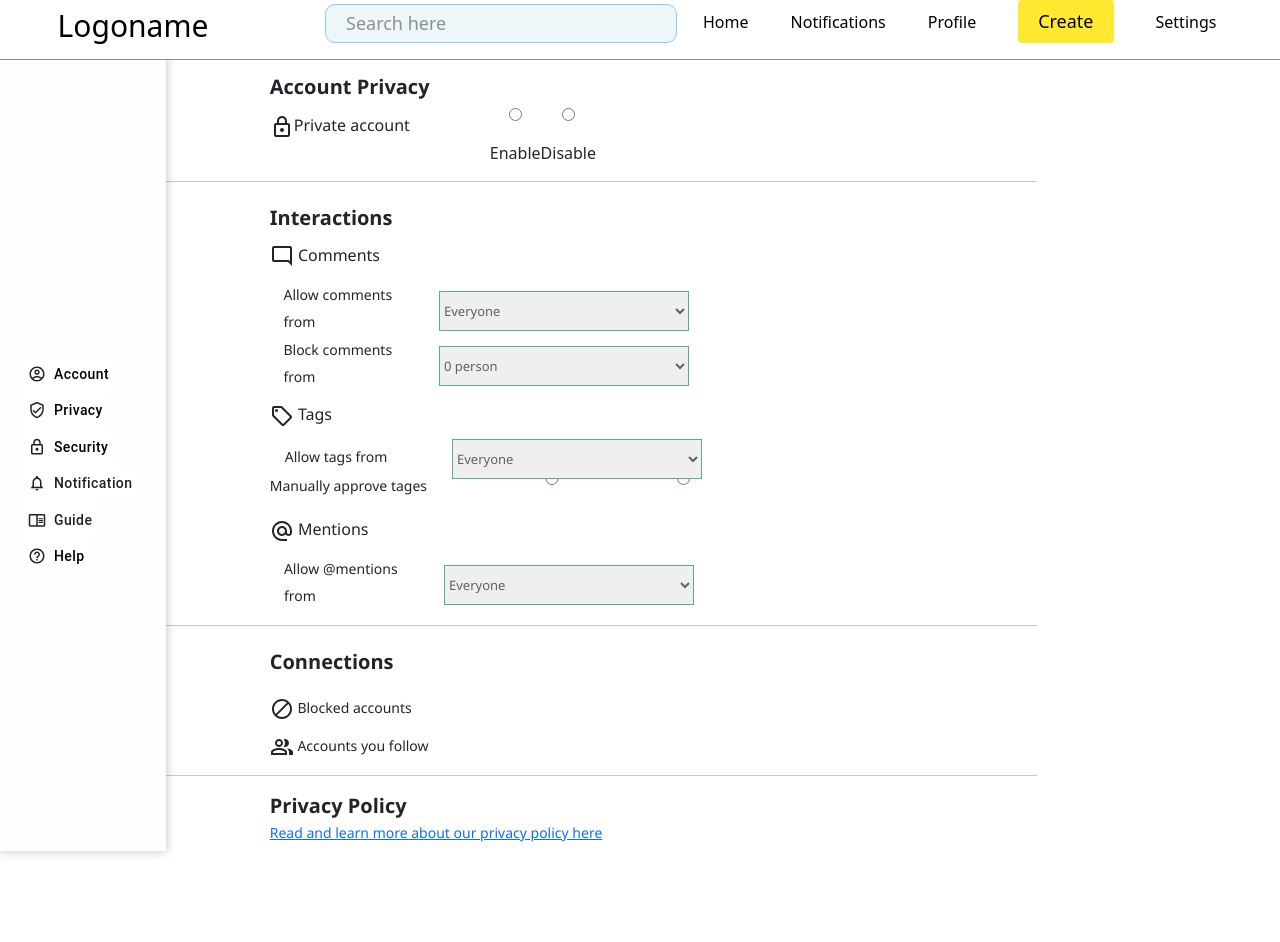
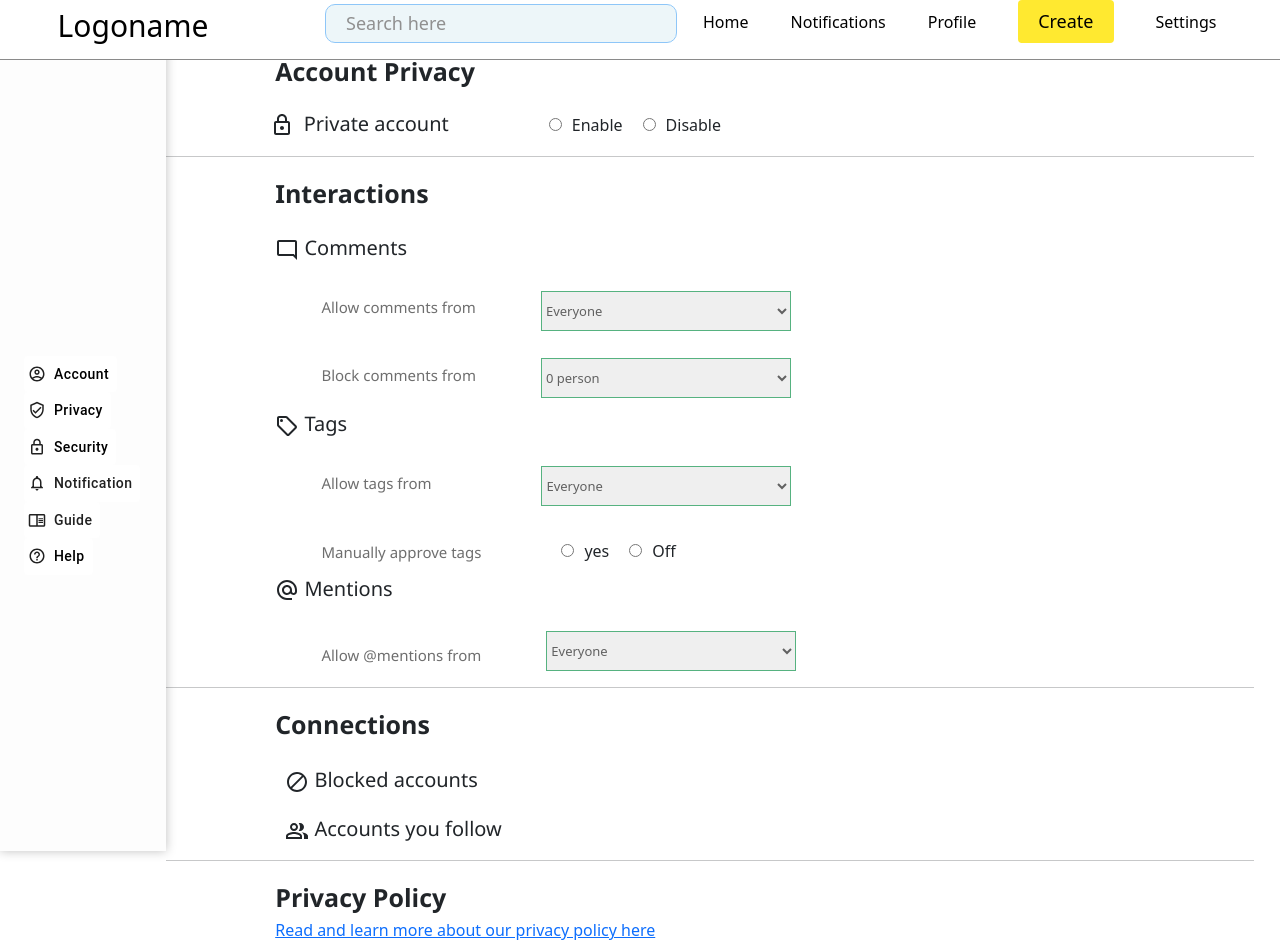
Before and after one commit to Lantaspera/writtingapp, a React (Create React App) app: page /privacy in a window 1280 px wide. Shown: the top 942 px of the page. Before the commit the page ends 873 px from the top, so only its background shows below. Built offline with nearby package versions, Linux system fonts and the light colour scheme.

Commit message:
privacy page bugupdates

```diff
--- a/src/Components/sidenav/privacy/Privacy.css
+++ b/src/Components/sidenav/privacy/Privacy.css
@@ -3,46 +3,90 @@
     height: 100vh;
     margin-left: 13vw;
 }
-.acc-section{
+.privacy-section{
     width: 85vw;
     margin-left: 9.5%;
 
 
 }
-.title{
-font-family: Segoe UI;
-font-style: normal;
-font-weight: bold;
-margin-left: 9.5%;
-font-weight: 600;
-font-size: 20px;
-line-height: 27px;
-margin-top: 2%;
+.title-one{
+    font-family:  Segoe UI;
+    font-style: normal;
+    font-weight: 600;
+    font-size: 25px;
+    line-height: 41px;
+    margin-left: 10%;
+    font-weight: 600;
+
+
+}
+.priv-tag{
+    font-family:  Segoe UI;
+    font-style: normal;
+    font-weight: normal;
+    font-size: 20px;
+    margin-left: 10px;
+    margin-top: 2%;
+}
+.input-one{
+    margin-right: 10px;
+    margin-left: 100px;
+
+}
+
+.input-two{
+    margin-right: 10px;
+    margin-left: 20px;
+
+}
+.input-3{
+    margin-left: 45px;
+    margin-right: 10px;
+    margin-top: 15%;
+}
+.inp-rad{
+    margin-top: 10%;
 }
 .sub-title{
-    font-family: Segoe UI;
+font-family:  Segoe UI;
 font-style: normal;
-margin-left: 9.5%;
-font-weight: 500;
-font-size: 16px;
-line-height: 27px;
+font-weight: normal;
+font-size: 20px;
+margin-left: 10%;
 margin-top: 1%;
 
 
 }
-.allow{
-    font-family: Segoe UI;
+.allow-pri{
+    font-family:  Segoe UI;
     font-style: normal;
-    margin-left: 9.5%;
-    font-weight: 400;
-    font-size: 14px;
-    line-height: 27px;
-    margin-top: 1%;
+    font-weight: normal;
+    font-size: 15px;
+    line-height: 19px;
+    display: flex;
+    align-items: flex-end;
+    margin-left: 155px;
+    color: rgba(0, 0, 0, 0.57);
+    margin-top:10%;
+    margin-right: 40px;
 
+}
+.allow-pri2{
+    font-family:  Segoe UI;
+    font-style: normal;
+    font-weight: normal;
+    font-size: 15px;
+    line-height: 19px;
+    display: flex;
+    align-items: flex-end;
+    margin-left: 155px;
+    color: rgba(0, 0, 0, 0.57);
+    margin-top:10%;
+    margin-right: 35px;
 }
 
 
-.untitle{
+.privacy-title{
     Width:250px;
     Height:40px;
     border-radius: 0px;
@@ -52,17 +96,14 @@ margin-top: 1%;
     box-sizing: border-box;
     margin-left: 10%;
     color: #616161;
+    margin-top: 11%;
 }
-.priv-tag{
-    font-family: Segoe UI;
-    font-style: normal;
-    font-weight: 500;
-    font-size: 16px;
-    line-height: 27px;
-    margin-top: 2%;
-    position: relative;
-    padding-right: 80px;
+.con-com{
+ margin-left: 10%;
 }
-.line-sec{
-    width: 80%;
+.hper-link{
+    margin-left: 10%;
 }
+.lin-PE{
+    width: 100%;
+}
--- a/src/Components/sidenav/privacy/PrivacyPage.js
+++ b/src/Components/sidenav/privacy/PrivacyPage.js
@@ -6,49 +6,53 @@ import BlockOutlinedIcon from '@material-ui/icons/BlockOutlined';
 import ModeCommentOutlinedIcon from '@material-ui/icons/ModeCommentOutlined';
 import LocalOfferOutlinedIcon from '@material-ui/icons/LocalOfferOutlined';
 import PeopleAltOutlinedIcon from '@material-ui/icons/PeopleAltOutlined';
+import { Icon } from '@material-ui/core';
 
 function PrivacyPage() {
     return (
         <div className="privacy">
-             <h1 className="title">Account Privacy</h1>
-            <div className="acc-section">
-                <form>
+             <h1 className="title-one">Account Privacy</h1>
+            <div className="privacy-section">
+
                     <table>
                         <tbody>
-                            <tr>
 
-                    <label className="priv-tag"><LockOutlinedIcon/>Private account</label>
+                     <Icon><LockOutlinedIcon/></Icon>
+                    <label className="priv-tag">Private account</label>
 
-                    <td><input  className="priv-tags" name="private" type="radio"/>Enable</td>
+                   <input className="input-one" name="private" type="radio"/>
+                    <label>Enable</label>
 
-                    <td><input name="private" type="radio"/>Disable</td>
 
-                    </tr>
+                    <input className="input-two"  name="private" type="radio"/>
+                    <label>Disable</label>
+
+
+
                     </tbody>
                     </table>
-                </form>
+
 
             </div>
+            <hr className="lin-PE"/>
+            <div>
+                <h2 className="title-one">Interactions</h2>
 
 
-            <hr className="line-sec"/>
-            <div className="int-section">
-                <h2 className="title">Interactions</h2>
-                <form>
-                    <h3 className="sub-title"><ModeCommentOutlinedIcon/> Comments</h3>
+                    <label className="sub-title"><ModeCommentOutlinedIcon/>    Comments</label>
                     <div>
-                        <table className="allow">
+                        <table>
                             <tbody>
                                 <tr>
-                        <td><label className="allow">Allow comments from</label></td>
-                        <td><select className="untitle">
+                        <label className="allow-pri">Allow comments from</label>
+                        <td><select className="privacy-title">
                             <option className="option" value="">Everyone</option>
                             <option className="option" value="">Onlyfriends</option>
                         </select></td>
                         </tr>
                         <tr>
-                        <td><label className="allow">Block comments from</label></td>
-                        <td><select className="untitle">
+                        <label className="allow-pri">Block comments from</label>
+                        <td><select className="privacy-title">
                             <option className="option" value="">0 person</option>
                         </select></td>
                         </tr>
@@ -56,32 +60,40 @@ function PrivacyPage() {
                         </tbody>
                         </table>
                     </div>
-
-                    <h4 className="sub-title"><LocalOfferOutlinedIcon/> Tags</h4>
                     <div>
-                        <table className="allow">
+                    <label className="sub-title"><LocalOfferOutlinedIcon/>    Tags</label>
+                        <table>
                             <tbody>
-                                <tr>
-                        <td><label className="allow">Allow tags from</label></td>
-                        <td><select className="untitle">
+                               <tr>
+                        <label className="allow-pri2">Allow tags from </label>
+                        <td><select className="privacy-title">
                             <option className="option" value="">Everyone</option>
                             <option className="option" value="">Onlyfriends</option>
                         </select></td>
                         </tr>
-                        <label className="prv">Manually approve tages</label>
-                        <td><input name="allow-rad" type="radio"/></td>
-                        <td><input name="allow-rad" type="radio"/></td>
+                        <tr>
+
+                        <td><label className="allow-pri2">Manually approve tags</label></td>
+                        <td>
+                        <input className="input-3" placeholder="private" type="radio"/>
+                             <label>yes</label>
+                             <input className="input-two"  placeholder="private" type="radio"/>
+                             <label>Off</label></td>
+
+                        </tr>
                         </tbody>
                         </table>
-                    </div>
 
-                    <h5 className="sub-title"><AlternateEmailOutlinedIcon/> Mentions</h5>
-                    <div>
-                        <table className="allow">
+                         </div>
+                         <div>
+
+                         <label className="sub-title"><AlternateEmailOutlinedIcon/> Mentions</label>
+                        <table >
                             <tbody>
                                 <tr>
-                        <td><label className="allow">Allow @mentions from </label></td>
-                        <td><select className="untitle">
+
+                        <td><label className="allow-pri">Allow @mentions from </label></td>
+                        <td><select className="privacy-title">
                             <option className="option" value="">Everyone</option>
                             <option className="option" value="">Onlyfriends</option>
                         </select></td>
@@ -89,24 +101,24 @@ function PrivacyPage() {
                         </tbody>
                         </table>
                     </div>
-                </form>
+
                 </div>
                 <hr className="line-sec"/>
                 <div>
-                    <h6 className="title">Connections</h6>
-                    <div>
-                        <label className="allow"><BlockOutlinedIcon/> Blocked accounts</label>
+                    <label className="title-one">Connections</label>
+                    <div className="con-com">
+                        <label className="priv-tag"><BlockOutlinedIcon/> Blocked accounts</label>
+                        <br></br>
 
-                    </div>
-                    <div>
-                        <label className="allow"><PeopleAltOutlinedIcon/> Accounts you follow</label>
+
+                        <label className="priv-tag"><PeopleAltOutlinedIcon/> Accounts you follow</label>
                     </div>
                     </div>
                     <hr className="line-sec"/>
-                    <div className="pol">
-                        <h7 className="title">Privacy Policy</h7><br>
-                        </br>
-                        <a href="" className="allow">Read and learn more about our privacy policy here </a>
+                    <div>
+                        <label className="title-one">Privacy Policy</label>
+                        <br></br>
+                        <a  className="hper-link" href="">Read and learn more about our privacy policy here </a>
                     </div>
 
 
--- a/src/Components/sidenav/security/SecurityPage.css
+++ b/src/Components/sidenav/security/SecurityPage.css
@@ -27,7 +27,7 @@
     margin-left: 10px;
 }
 .subcnt-SE{
-    font-family: Roboto;
+    font-family:  Segoe UI;
     font-style: normal;
     font-weight: normal;
     font-size: 15px;
```
